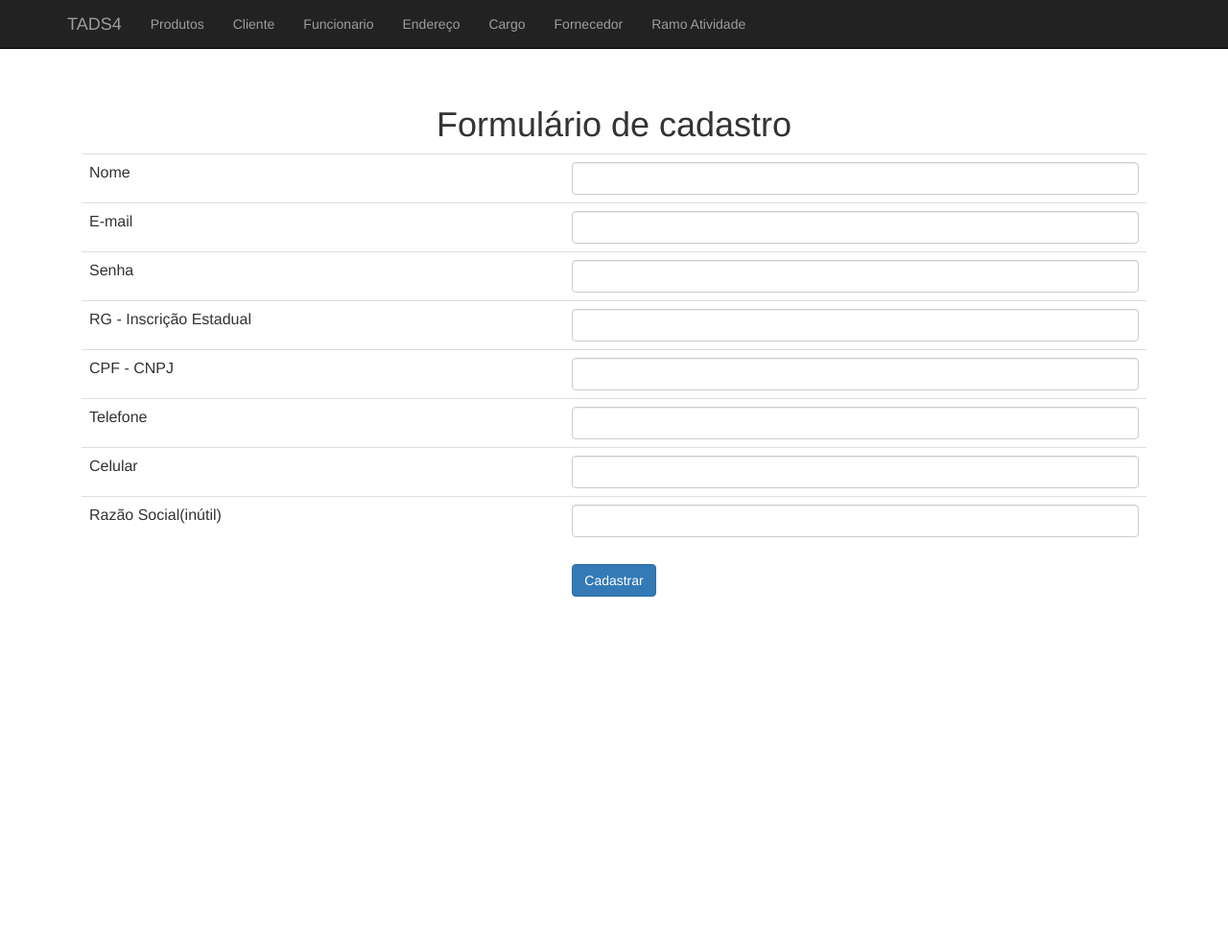
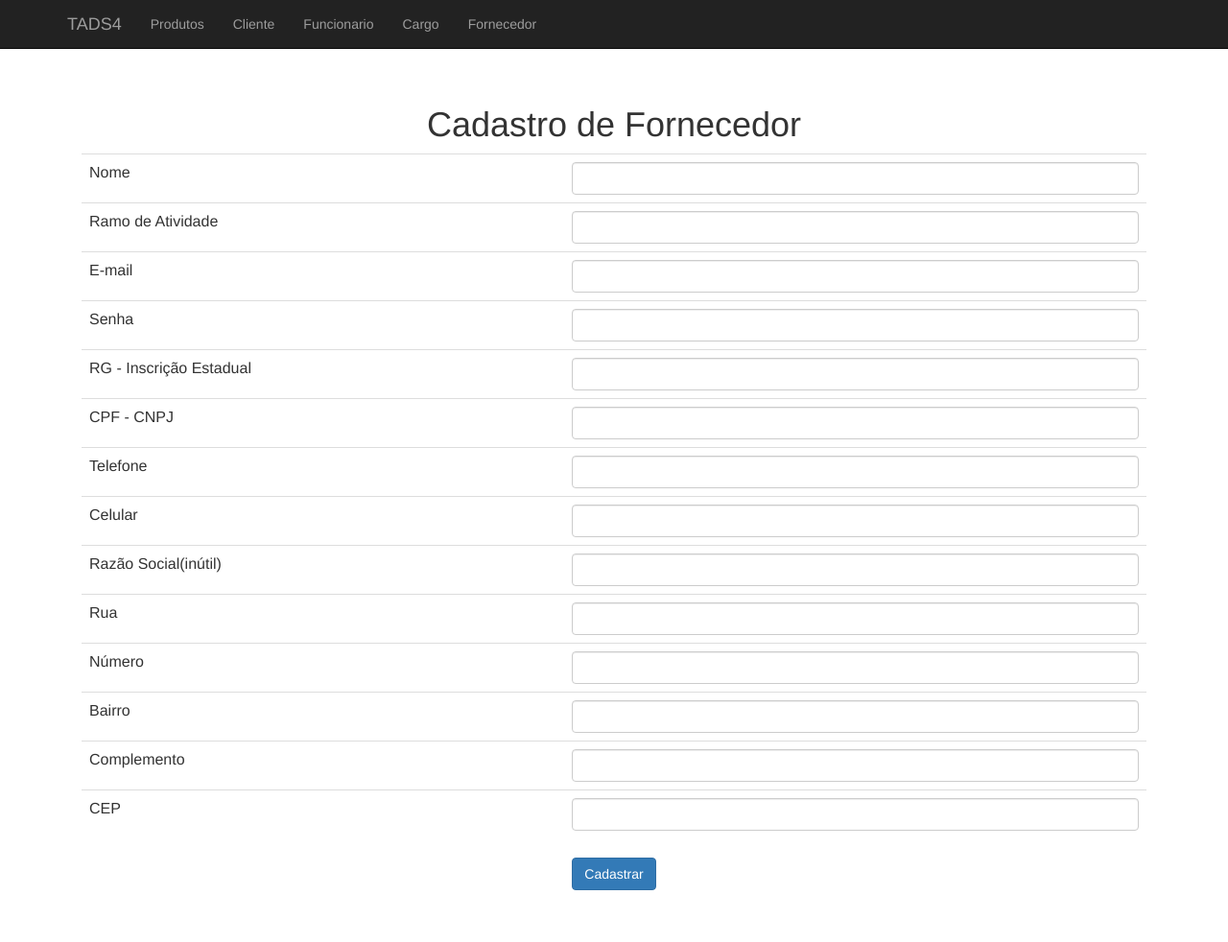
Before and after one commit to willoliver21/projeto_rogerio, a PHP site: page /cadastro-fornecedor-formulario.php in a window 1280 px wide. Shown: the whole page at 96% size. Before the commit the page ends 622 px from the top, so only its background shows below. Run offline with PHP 8.4, Linux system fonts and the light colour scheme.

Commit message:
Adicionou endereço aos campos que precisavam

```diff
--- a/cabecalho.php
+++ b/cabecalho.php
@@ -23,10 +23,14 @@
 										!-->
 										<li><a href="cadastro-cliente-formulario.php">Cliente</a></li>
 										<li><a href="cadastro-funcionario-formulario.php">Funcionario</a></li>
+										<!--
 										<li><a href="cadastro-endereco-formulario.php">Endereço</a></li>
+										!-->
 										<li><a href="cadastro-cargo-formulario.php">Cargo</a></li>
 										<li><a href="cadastro-fornecedor-formulario.php">Fornecedor</a></li>
+										<!--
 										<li><a href="cadastro-ramoatividade-formulario.php">Ramo Atividade</a></li>
+										!-->
                 </ul>
 			</div>
 		</div>
--- a/cadastro-cargo-formulario.php
+++ b/cadastro-cargo-formulario.php
@@ -2,7 +2,7 @@
       include("conecta.php");
       include("banco-categoria.php");
 ?>
-<h1>Formulário de cadastro</h1> <!-- //cria formulario -->
+<h1>Cadastro de Cargo</h1> <!-- //cria formulario -->
 <form action="adiciona-produto.php" method="post"> <!-- // chama pagina adiciona-produto-->
     <table class="table"> <!-- //cria tabela -->
         <tr>
--- a/cadastro-fornecedor-formulario.php
+++ b/cadastro-fornecedor-formulario.php
@@ -2,11 +2,15 @@
       include("conecta.php");
       include("banco-categoria.php");
 ?>
-<h1>Formulário de cadastro</h1> <!-- //cria formulario -->
+<h1>Cadastro de Fornecedor</h1> <!-- //cria formulario -->
 <form action="adiciona-produto.php" method="post"> <!-- // chama pagina adiciona-produto-->
     <table class="table"> <!-- //cria tabela -->
         <td>Nome</td>
             <td><input class="form-control" type="text" name="nome" /></td>
+        </tr>
+        <tr>
+            <td>Ramo de Atividade</td>
+            <td><input class="form-control" type="text" name="ramo_atividade" /></td>
         </tr>
         <tr>
             <td>E-mail</td>
@@ -36,6 +40,26 @@
             <td>Razão Social(inútil)</td>
             <td><input class="form-control" type="text" name="nome" /></td>
         </tr>
+        <tr>
+            <td>Rua</td>
+            <td><input class="form-control" type="text" name="rua" /></td>
+        </tr>
+        <tr>
+            <td>Número</td>
+            <td><input class="form-control" type="text" name="numero" /></td>
+        </tr>
+        <tr>
+            <td>Bairro</td>
+            <td><input class="form-control" type="text" name="bairro" /></td>
+        </tr>
+        <tr>
+            <td>Complemento</td>
+            <td><input class="form-control" type="text" name="complemento" /></td>
+        </tr>
+        <tr>
+            <td>CEP</td>
+            <td><input class="form-control" type="text" name="cep" /></td>
+        </tr>
 
     </table>
 
--- a/cadastro-ramoatividade-formulario.php
+++ b/cadastro-ramoatividade-formulario.php
@@ -2,7 +2,7 @@
       include("conecta.php");
       include("banco-categoria.php");
 ?>
-<h1>Formulário de cadastro</h1> <!-- //cria formulario -->
+<h1>Cadastro de Atividade</h1> <!-- //cria formulario -->
 <form action="adiciona-produto.php" method="post"> <!-- // chama pagina adiciona-produto-->
     <table class="table"> <!-- //cria tabela -->
         <tr>
--- a/produto-formulario.php
+++ b/produto-formulario.php
@@ -5,7 +5,7 @@
 $categorias = listaCategorias($conexao); //funcao do banco-categoria
 ?>
 
-<h1>Formulário de cadastro</h1> <!-- //cria formulario -->
+<h1>Cadastro de Produtos</h1> <!-- //cria formulario -->
 <form action="adiciona-produto.php" method="post"> <!-- // chama pagina adiciona-produto-->
     <table class="table"> <!-- //cria tabela -->
         <tr>
```
Also changed, not shown: cadastro-cliente-formulario.php (+21 -1 lines), cadastro-funcionario-formulario.php (+21 -1 lines).
